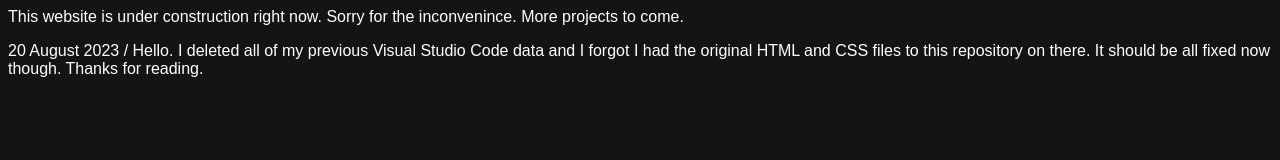
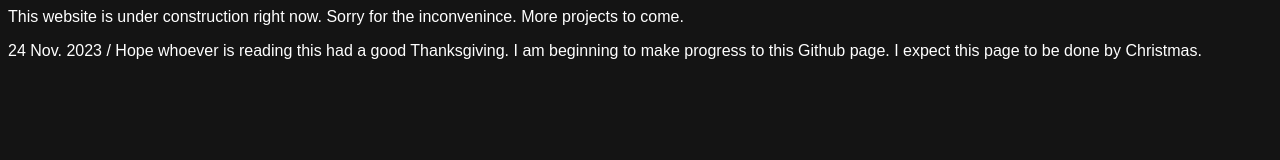
Before and after one commit to mrjuice43/mrjuice43.github.io, a plain HTML site: page index.html in a window 1280 px wide. Drawn offline with Linux system fonts and the light colour scheme.

Commit message:
Updated index.html

```diff
--- a/index.html
+++ b/index.html
@@ -12,7 +12,7 @@
             </p>
         </div>
         <div class="reminder">
-            20 August 2023 / Hello. I deleted all of my previous Visual Studio Code data and I forgot I had the original HTML and CSS files to this repository on there. It should be all fixed now though. Thanks for reading.
+            24 Nov. 2023 / Hope whoever is reading this had a good Thanksgiving. I am beginning to make progress to this Github page. I expect this page to be done by Christmas.
         </div>
     </div>
 </html>
```
